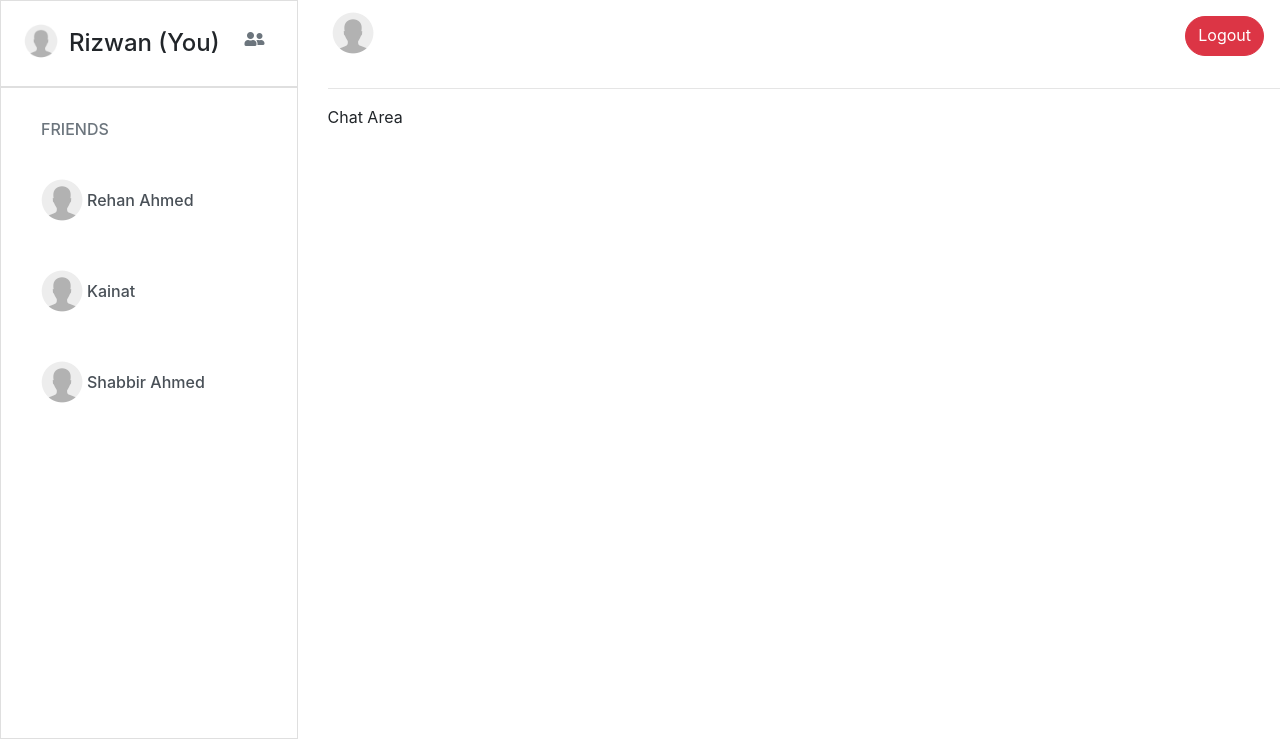
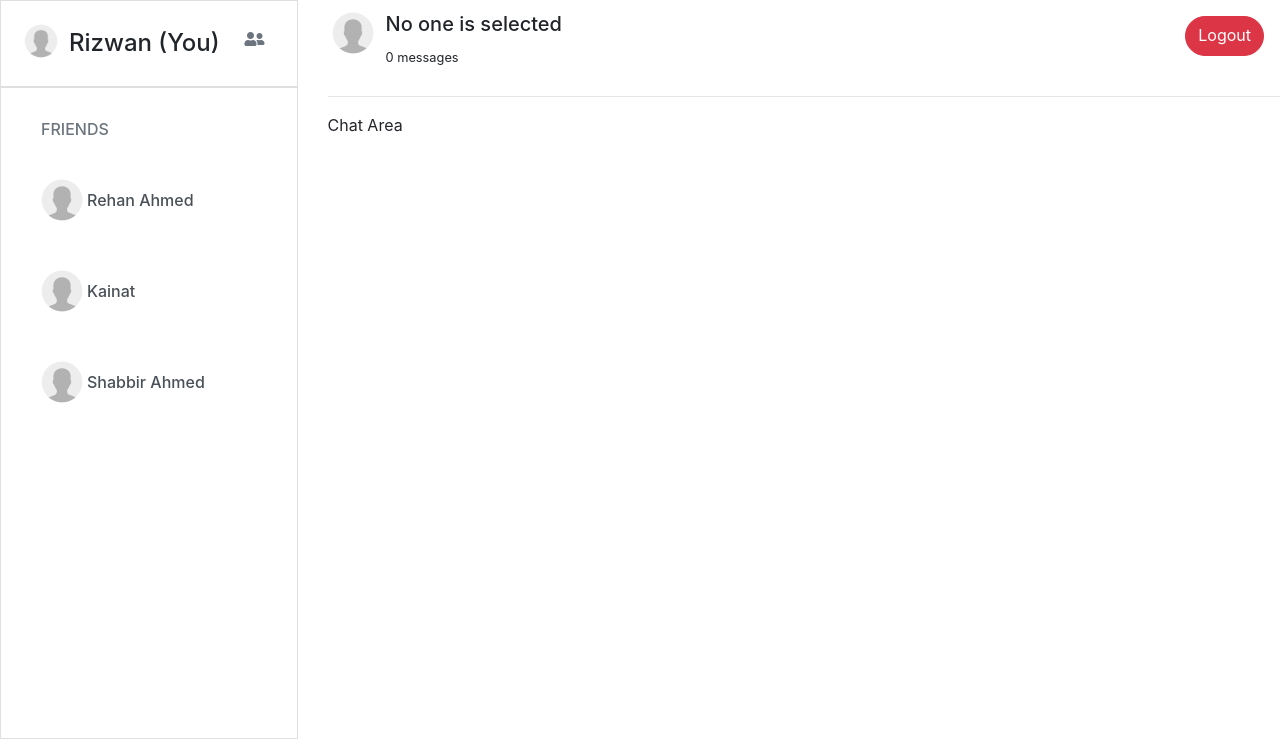
Before and after one commit to Rizwan8909/AJAX-PHP-JS-WEB-Projects, a PHP site: page /home.php in a window 1280 px wide. Shown: the part 56-800 px from the top of the page. Run offline with PHP 8.4, Linux system fonts and the light colour scheme; a user stored in the database is signed in; data comes from the database, SQL or seed files in the repository; tables that the repository leaves empty hold one stand-in row (values such as "Sample post"); data that the repository does not hold is empty; some libraries are stand-ins or nearby versions.

Commit message:
Started working on chat feature

```diff
--- a/php_chat_app/home.php
+++ b/php_chat_app/home.php
@@ -127,13 +127,28 @@ if (!isset($_SESSION['user_email'])) {
                     if (isset($_GET['fuser_name'])) {
                         $fuser_name = $_GET['fuser_name'];
                     }
+                    else{
+                        $fuser_name = "No one is selected";
+                    }
+
+                    // Displaying total messages in chat
+                    $total_msgs = "SELECT * FROM `user_chat` WHERE (`sender_username` = '$current_user' AND `reciever_username` = '$fuser_name') OR (`reciever_username` = '$current_user' AND `sender_username` = '$fuser_name')";
+
+                    $run_msgs = mysqli_query($conn, $total_msgs);
+                    if($run_msgs){
+                        $total = mysqli_num_rows($run_msgs);
+                    }
+
                 ?>
 
                 <div class="right-chat">
                     <div class="d-flex justify-content-between" id="right header">
                         <div class="d-flex my-2">
                             <img src="images/default-user.png" alt="" style="width: 50px; height:50px">
-                            <h5 class="my-3 ml-2"><?php echo $fuser_name; ?></h5>
+                            <div  class="my-1 ml-2">
+                                <h5> <?php echo $fuser_name; ?> </h5>
+                                <small> <?php echo $total;?> messages</small>
+                            </div>
                         </div>
                         <a href="logout.php" class="btn btn-danger round-border my-3 mr-3" name="logout" style="height: 40px;">Logout</a>
                     </div>
```
Lines whose indentation alone changed are shown as unchanged.
